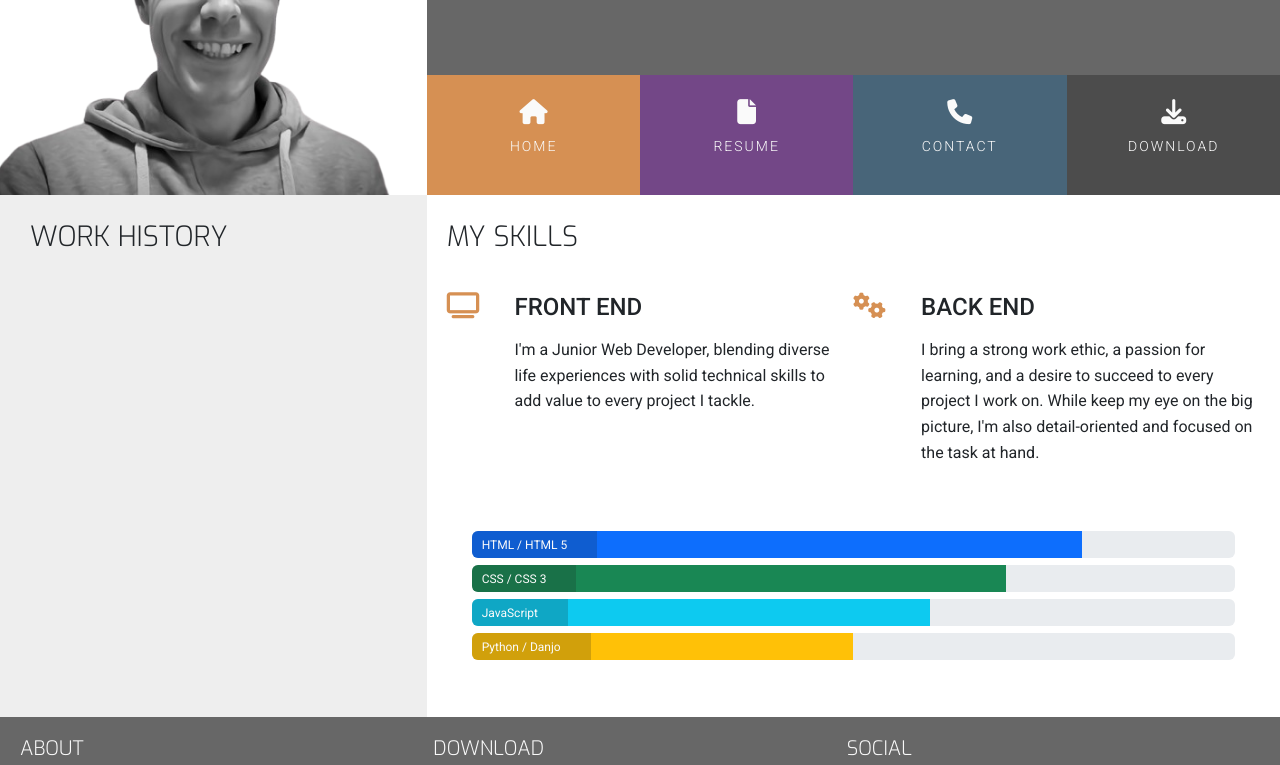
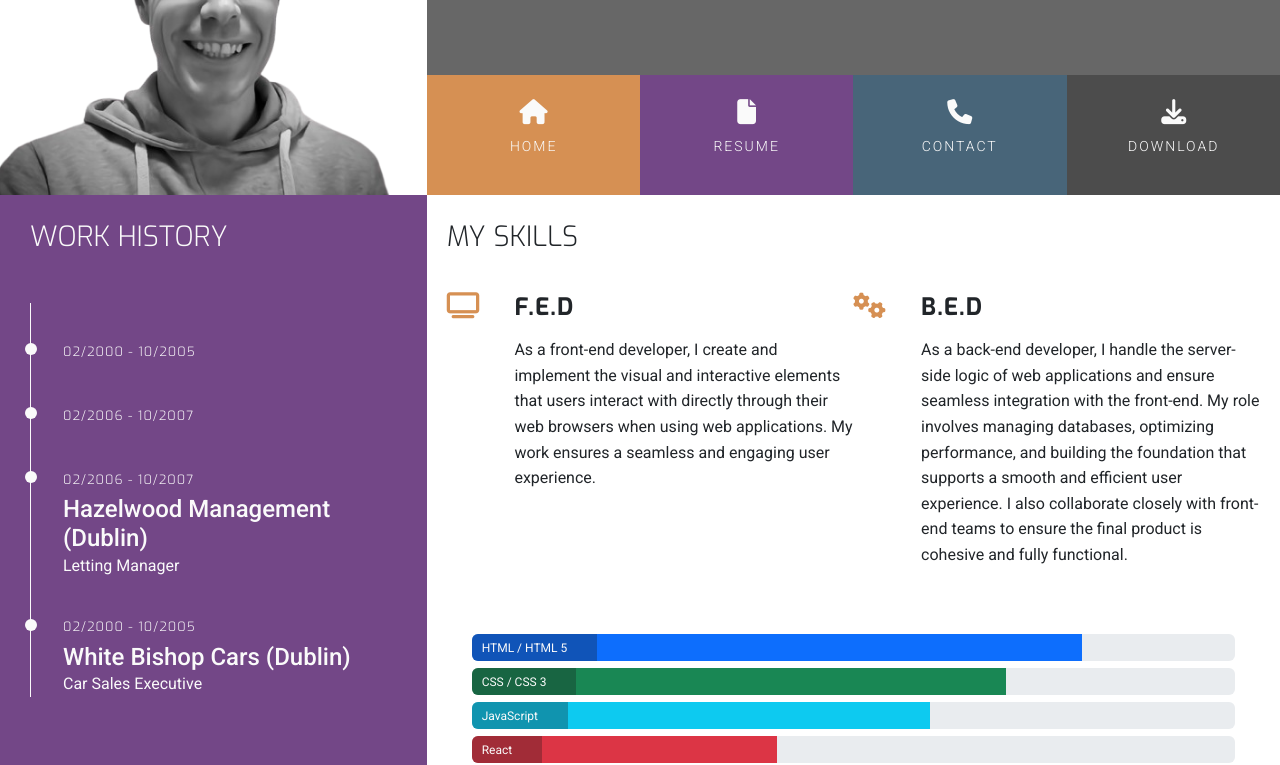
Before and after one commit to TerryLoc/resume-project, a plain HTML site: page resume.html in a window 1280 px wide. Shown: the part 174-939 px from the top of the page. Drawn offline with nearby package versions, Linux system fonts and the light colour scheme.

Commit message:
feat: work history

```diff
--- a/assets/css/style.css
+++ b/assets/css/style.css
@@ -32,6 +32,10 @@ body {
 
 .bg-color-personal-info {
   background-color: #eeeeee;
+}
+
+.bg-color-work-history {
+  background-color: #734787;
 }
 
 /* --- special padding/ margins / text --- */
@@ -241,6 +245,9 @@ footer {
 
 .three-reasons-heading {
   margin-bottom: 15px;
+  letter-spacing: 1px;
+  font-family: 'Exo', sans-serif;
+  font-weight: 700;
 }
 
 /* --- Personal Info --- */
@@ -290,9 +297,58 @@ footer {
   font-weight: 400;
   padding: 5px 30px 3px 10px;
   color: #fafafa;
-  background-color: rgba(25, 25, 25, 0.2);
+  background-color: rgba(25, 25, 25, 0.3);
 }
 
 .progress-secton {
   margin: 50px 25px;
 }
+
+/* --- Work History ---*/
+
+.history-heading {
+  color: #fafafa;
+  margin-bottom: 50px;
+}
+
+.timeline-item {
+  padding: 4em 2em 0 2em;
+  position: relative;
+  color: #fafafa;
+  border-left: 1px solid;
+}
+
+.timeline-item p {
+  margin: 0;
+  padding: 0;
+}
+
+.timeline-item::before {
+  content: attr(data-dates);
+  position: absolute;
+  left: 2.5em;
+  top: 3em;
+  display: block;
+  font-family: 'Exo', sans-serif;
+  font-weight: 300;
+  letter-spacing: 1px;
+  font-size: 0.8em;
+  padding: 0;
+  margin: 0;
+}
+
+.timeline-item::after {
+  width: 12px;
+  height: 12px;
+  display: block;
+  top: 2.5em;
+  position: absolute;
+  left: -6px;
+  border-radius: 12px;
+  content: '';
+  background-color: #fafafa;
+}
+
+.history-items {
+  margin-bottom: 50px;
+}
--- a/resume.html
+++ b/resume.html
@@ -65,9 +65,29 @@
     </header>
     <section class="container-fluid">
       <div class="row">
-        <div class="col-md-4 bg-color-personal-info section-column">
+        <div class="col-md-4 bg-color-work-history section-column">
           <div class="col-12">
-            <h3 class="section-heading uppercase">work history</h3>
+            <h3 class="section-heading uppercase history-heading">
+              work history
+            </h3>
+          </div>
+          <div class="history-items">
+            <div class="timeline-item" data-dates="02/2000 - 10/2005">
+              <h4></h4>
+              <p></p>
+            </div>
+            <div class="timeline-item" data-dates="02/2006 - 10/2007">
+              <h4></h4>
+              <p></p>
+            </div>
+            <div class="timeline-item" data-dates="02/2006 - 10/2007">
+              <h4>Hazelwood Management (Dublin)</h4>
+              <p>Letting Manager</p>
+            </div>
+            <div class="timeline-item" data-dates="02/2000 - 10/2005">
+              <h4>White Bishop Cars (Dublin)</h4>
+              <p>Car Sales Executive</p>
+            </div>
           </div>
         </div>
         <div class="col-md-8 bg-color-three-reasons extra-padding">
@@ -83,11 +103,12 @@
                   <i class="three-reasons-icon fa fa-tv" aria-hidden="true"></i>
                 </div>
                 <div class="col-10">
-                  <h4 class="three-reasons-heading uppercase">front end</h4>
+                  <h4 class="three-reasons-heading uppercase">f.e.d</h4>
                   <p>
-                    I'm a Junior Web Developer, blending diverse life
-                    experiences with solid technical skills to add value to
-                    every project I tackle.
+                    As a front-end developer, I create and implement the visual
+                    and interactive elements that users interact with directly
+                    through their web browsers when using web applications. My
+                    work ensures a seamless and engaging user experience.
                   </p>
                 </div>
               </div>
@@ -100,12 +121,15 @@
                     aria-hidden="true"></i>
                 </div>
                 <div class="col-10">
-                  <h4 class="three-reasons-heading uppercase">back end</h4>
+                  <h4 class="three-reasons-heading uppercase">b.e.d</h4>
                   <p>
-                    I bring a strong work ethic, a passion for learning, and a
-                    desire to succeed to every project I work on. While keep my
-                    eye on the big picture, I'm also detail-oriented and focused
-                    on the task at hand.
+                    As a back-end developer, I handle the server-side logic of
+                    web applications and ensure seamless integration with the
+                    front-end. My role involves managing databases, optimizing
+                    performance, and building the foundation that supports a
+                    smooth and efficient user experience. I also collaborate
+                    closely with front-end teams to ensure the final product is
+                    cohesive and fully functional.
                   </p>
                 </div>
               </div>
@@ -154,6 +178,19 @@
               </div>
               <div class="progress">
                 <div
+                  class="progress-bar bg-danger"
+                  role="progressbar"
+                  aria-label="Basic example"
+                  aria-valuenow="40"
+                  aria-valuemin="0"
+                  aria-valuemax="100"
+                  style="width: 40%">
+                  <span class="sr-only">40% Complete</span>
+                </div>
+                <span class="progress-type">React</span>
+              </div>
+              <div class="progress">
+                <div
                   class="progress-bar bg-warning"
                   role="progressbar"
                   aria-label="Basic example"
@@ -164,6 +201,19 @@
                   <span class="sr-only">50% Complete</span>
                 </div>
                 <span class="progress-type">Python / Danjo</span>
+              </div>
+              <div class="progress">
+                <div
+                  class="progress-bar bg-secondary"
+                  role="progressbar"
+                  aria-label="Basic example"
+                  aria-valuenow="20"
+                  aria-valuemin="0"
+                  aria-valuemax="100"
+                  style="width: 20%">
+                  <span class="sr-only">20% Complete</span>
+                </div>
+                <span class="progress-type">SQL</span>
               </div>
             </div>
           </div>
```
